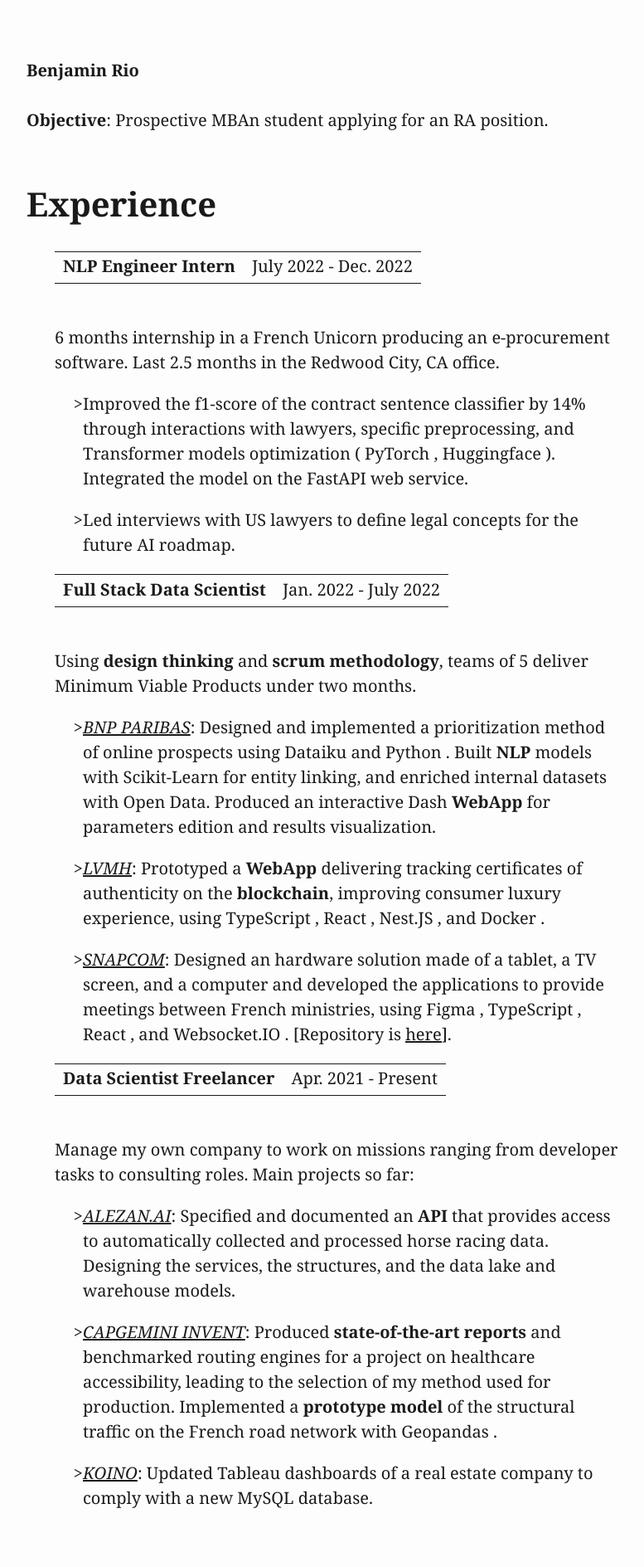
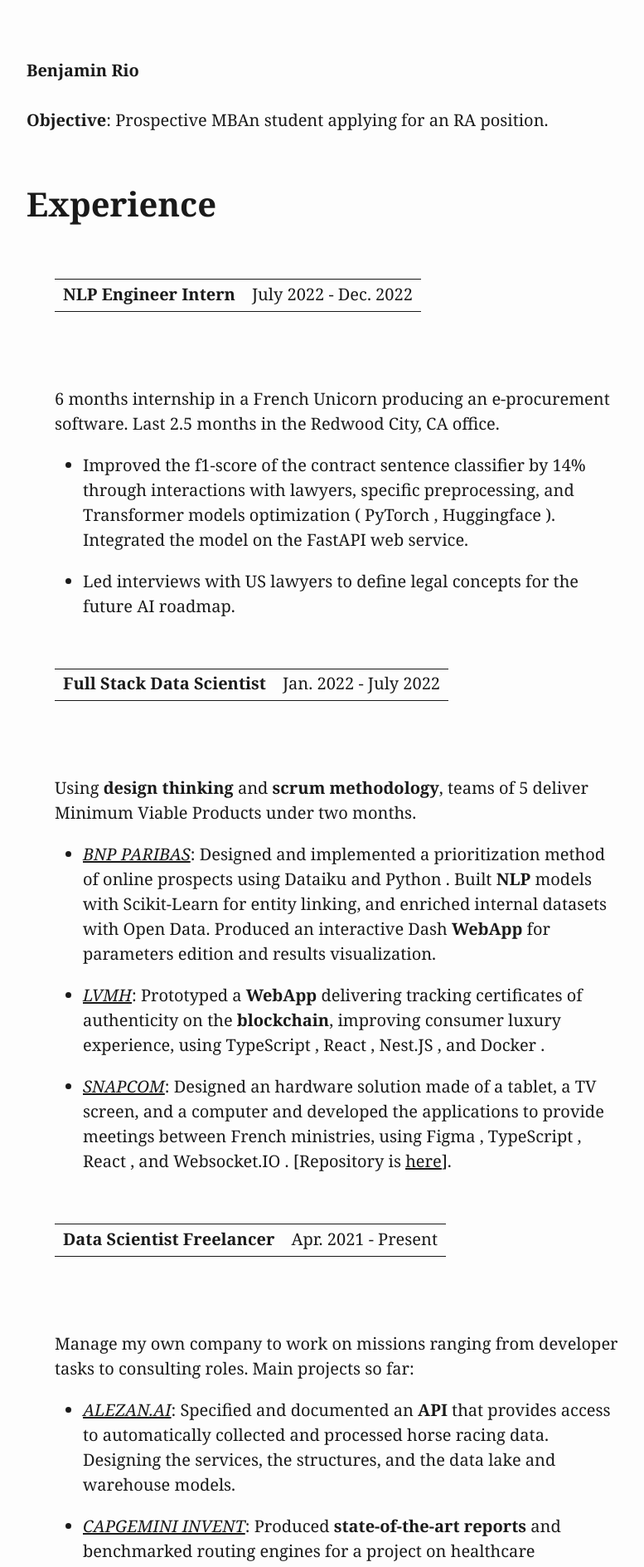
Before and after one commit to benjamrio/benjamrio.github.io, a Jekyll site: the page cv/index.html, which Jekyll copies as it is, in a window 1280 px wide. Shown: the top 1889 px of the page at 83% size, without its empty margins (248-1025 px from the left). Built offline with Jekyll 4.4.1, drawn with Linux system fonts in a browser that asks for light colours.

Commit message:
bullet format

```diff
--- a/cv/index.html
+++ b/cv/index.html
@@ -99,7 +99,7 @@
         li>ol,
         li>ul {
             margin-top: 0;
-            list-style-type: ">";
+            list-style-type: disc;
         }
 
         blockquote {
@@ -138,7 +138,7 @@
         }
 
         table {
-            margin: 1em 0;
+            margin: 3em 0;
             border-collapse: collapse;
             width: 100%;
             overflow-x: auto;
```
Also changed, not shown: about/index.html (added).
